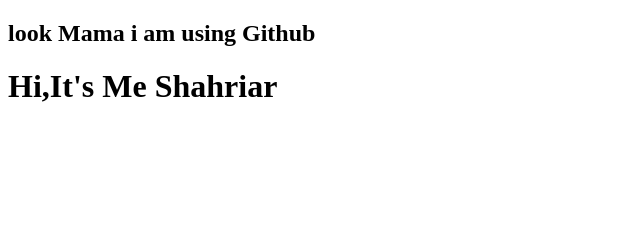
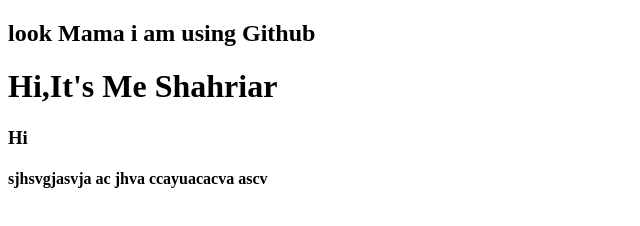
Before and after one commit to shahriarshafi/my_first_website, a plain HTML site: page index.html in a window 1280 px wide. Shown: the whole page, without its empty margins (0-640 px from the left). Drawn offline with Linux system fonts and the light colour scheme.

Commit message:
New lines

```diff
--- a/index.html
+++ b/index.html
@@ -8,5 +8,7 @@
 <body>
     <h2>look Mama i am using Github</h2>
     <h1>Hi,It's Me Shahriar</h1>
+    <h3>Hi</h3>
+    <h4>sjhsvgjasvja ac jhva ccayuacacva ascv</h4>
 </body>
 </html>
```
